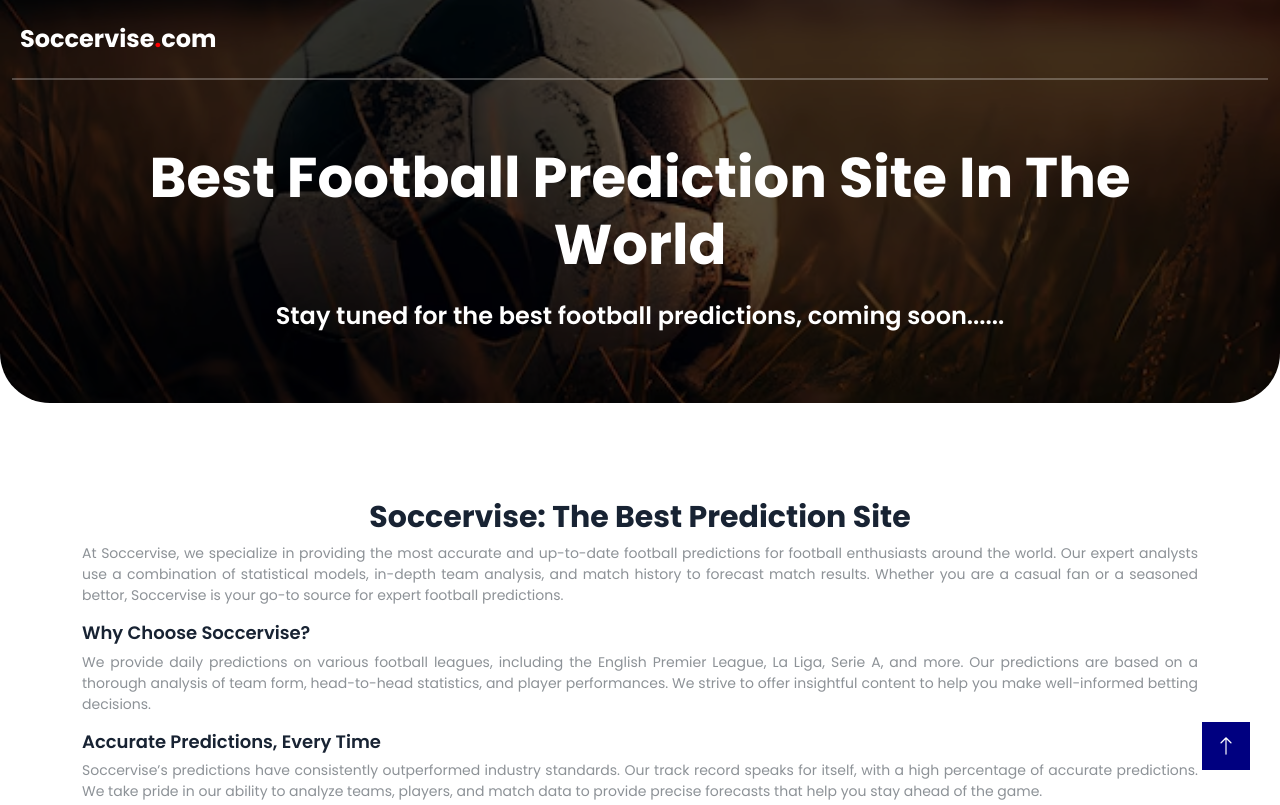
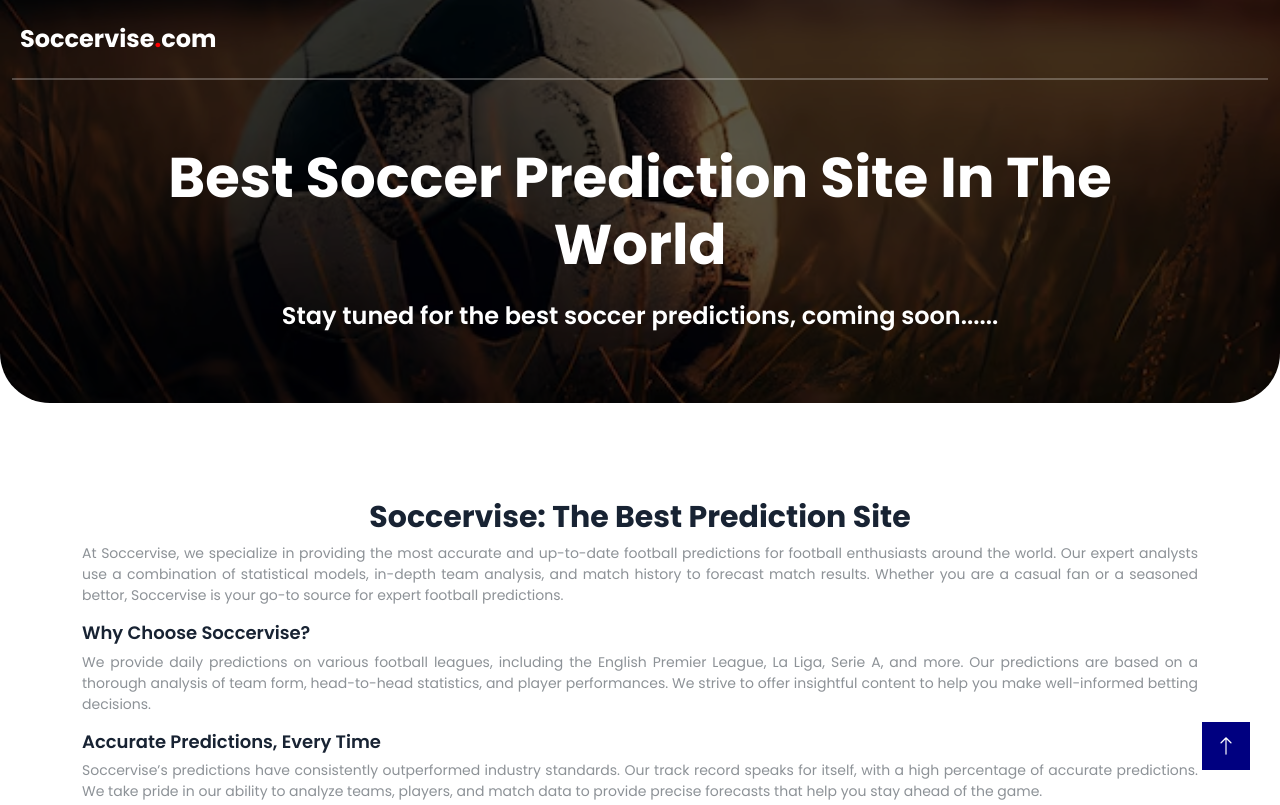
Before and after one commit to johnfidelis/soccervise.com, a plain HTML site: page index.html in a window 1280 px wide. Shown: the top 805 px of the page. Drawn offline with nearby package versions, Linux system fonts and the light colour scheme.

Commit message:
first commit

```diff
--- a/index.html
+++ b/index.html
@@ -63,9 +63,9 @@
       <!-- Navbar End -->
       <div class="container text-center py-5">
         <h1 class="display-4 text-white animated slideInDown mb-4">
-          Best Football Prediction Site In The World
+          Best Soccer Prediction Site In The World
         </h1>
-        <h4 class="text-white">Stay tuned for the best football predictions, coming soon......</h4>
+        <h4 class="text-white">Stay tuned for the best soccer predictions, coming soon......</h4>
       </div>
     </div>
     <!-- Page Header End -->
```
